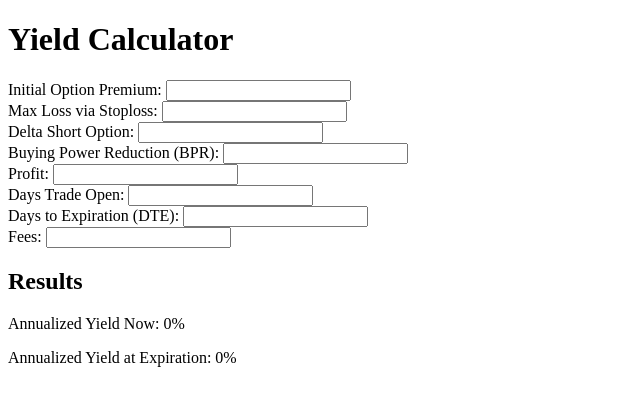
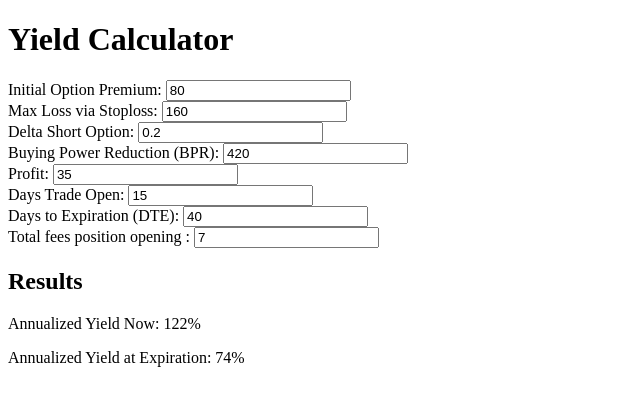
Before and after one commit to Wuuzzaa/mimir, a Flask app: page /yield in a window 1280 px wide. Shown: the top 406 px of the page, without its empty margins (0-640 px from the left). Run offline with Flask 3, Linux system fonts and the light colour scheme; data that the repository does not hold is empty; parts of the project's set-up code (start-up, migrations or seed data) failed here and were passed over.

Commit message:
yield has default values crash fixed when not numbers were insert

```diff
--- a/server_app/routes.py
+++ b/server_app/routes.py
@@ -57,19 +57,27 @@ def _yield():
 @app.route('/calc_yield', methods=['POST'])
 def calculate():
     data = request.get_json()
-    init_option_premium = float(data['init_option_premium'])
-    max_loss_via_stoploss = float(data['max_loss_via_stoploss'])
-    delta_short_option = float(data['delta_short_option'])
-    bpr = float(data['bpr'])
-    profit = float(data['profit'])
-    days_trade_open = int(data['days_trade_open'])
-    dte = int(data['dte'])
-    fees = float(data['fees'])
+    try:
+        init_option_premium = float(data['init_option_premium'])
+        max_loss_via_stoploss = float(data['max_loss_via_stoploss'])
+        delta_short_option = float(data['delta_short_option'])
+        bpr = float(data['bpr'])
+        profit = float(data['profit'])
+        days_trade_open = int(data['days_trade_open'])
+        dte = int(data['dte'])
+        fees = float(data['fees'])
 
-    annualized_yield_now = calculate_annualized_yield(profit, days_trade_open, bpr, fees * 2) # *2 cause we need closing orders
-    annualized_yield_expiration = calculate_annualized_yield_at_expiration(dte, bpr, init_option_premium, max_loss_via_stoploss, delta_short_option, fees)
 
+        annualized_yield_now = calculate_annualized_yield(profit, days_trade_open, bpr, fees * 2) # *2 cause we need closing orders for short and long option
+        annualized_yield_expiration = calculate_annualized_yield_at_expiration(dte, bpr, init_option_premium, max_loss_via_stoploss, delta_short_option, fees)
+    except Exception as e:
+        return jsonify({
+        'annualized_yield_now': "Insert all values only numbers",
+        'annualized_yield_expiration': "Insert all values only numbers"
+    })
+
+    # * 100 to match the format for the percent
     return jsonify({
-        'annualized_yield_now': annualized_yield_now,
-        'annualized_yield_expiration': annualized_yield_expiration
+        'annualized_yield_now': annualized_yield_now * 100,
+        'annualized_yield_expiration': annualized_yield_expiration * 100
     })
--- a/server_app/templates/yield.html
+++ b/server_app/templates/yield.html
@@ -37,28 +37,28 @@
     <h1>Yield Calculator</h1>
     <form>
         <label for="init_option_premium">Initial Option Premium:</label>
-        <input type="number" id="init_option_premium" name="init_option_premium" step="0.01" required><br>
+        <input type="number" id="init_option_premium" name="init_option_premium" required min="0" value="80"><br>
 
         <label for="max_loss_via_stoploss">Max Loss via Stoploss:</label>
-        <input type="number" id="max_loss_via_stoploss" name="max_loss_via_stoploss" step="0.01" required><br>
+        <input type="number" id="max_loss_via_stoploss" name="max_loss_via_stoploss" required min="0" value="160"><br>
 
         <label for="delta_short_option">Delta Short Option:</label>
-        <input type="number" id="delta_short_option" name="delta_short_option" step="0.01" required><br>
+        <input type="number" id="delta_short_option" name="delta_short_option" required min="0" value="0.2"><br>
 
         <label for="bpr">Buying Power Reduction (BPR):</label>
-        <input type="number" id="bpr" name="bpr" step="0.01" required><br>
+        <input type="number" id="bpr" name="bpr" required min="0" value="420"><br>
 
         <label for="profit">Profit:</label>
-        <input type="number" id="profit" name="profit" step="0.01" required><br>
+        <input type="number" id="profit" name="profit"  required min="0" value="35"><br>
 
         <label for="days_trade_open">Days Trade Open:</label>
-        <input type="number" id="days_trade_open" name="days_trade_open" required><br>
+        <input type="number" id="days_trade_open" name="days_trade_open" required min="0" value="15"><br>
 
         <label for="dte">Days to Expiration (DTE):</label>
-        <input type="number" id="dte" name="dte" required><br>
+        <input type="number" id="dte" name="dte" required min="0" value="40"><br>
 
-        <label for="fees">Fees:</label>
-        <input type="number" id="fees" name="fees" step="0.01" required><br>
+        <label for="fees">Total fees position opening :</label>
+        <input type="number" id="fees" name="fees" required min="0" value="7"><br>
     </form>
     <h2>Results</h2>
     <p>Annualized Yield Now: <span id="annualized_yield_now">0%</span></p>
--- a/server_app/yield_calculation.py
+++ b/server_app/yield_calculation.py
@@ -2,6 +2,14 @@ def calculate_yield(profit: float, bpr: float) -> float:
     return profit / bpr
 
 def calculate_annualized_yield(profit: float, days_trade_open: int, bpr: float, fees: float) -> float:
+    """
+
+    :param profit:
+    :param days_trade_open:
+    :param bpr:
+    :param fees:
+    :return: yield as percent => 0.7 = 70%
+    """
     _yield = calculate_yield(profit-fees, bpr)
     annualized_yield = _yield * (365 / days_trade_open)
     annualized_yield = round(annualized_yield, 2)
@@ -19,7 +27,7 @@ if __name__ == '__main__':
     init_option_premium = 80
     max_loss_via_stoploss = 2 * init_option_premium
     delta_short_option = 0.2
-    bpr = 410
+    bpr = 420
     profit = 35
     days_trade_open = 15
     dte = 40
```
